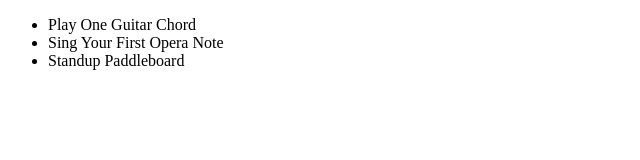
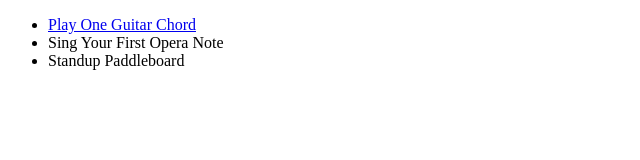
Before and after one commit to jjimmyk/jjimmyk.github.io, a plain HTML site: page backward-design/3-learning-objectives.html in a window 1280 px wide. Shown: the whole page, without its empty margins (0-640 px from the left). Drawn offline with Linux system fonts and the light colour scheme.

Commit message:
Update 3-learning-objectives.html

```diff
--- a/backward-design/3-learning-objectives.html
+++ b/backward-design/3-learning-objectives.html
@@ -11,7 +11,7 @@
 <body>
 
   <ul>
-    <li>Play One Guitar Chord</li>
+    <li><a href="https://jjimmyk.github.io/backward-design/Play-Guitar-Chord.html">Play One Guitar Chord</a></li>
     <li>Sing Your First Opera Note</li>
     <li>Standup Paddleboard</li>
   </ul>
```
